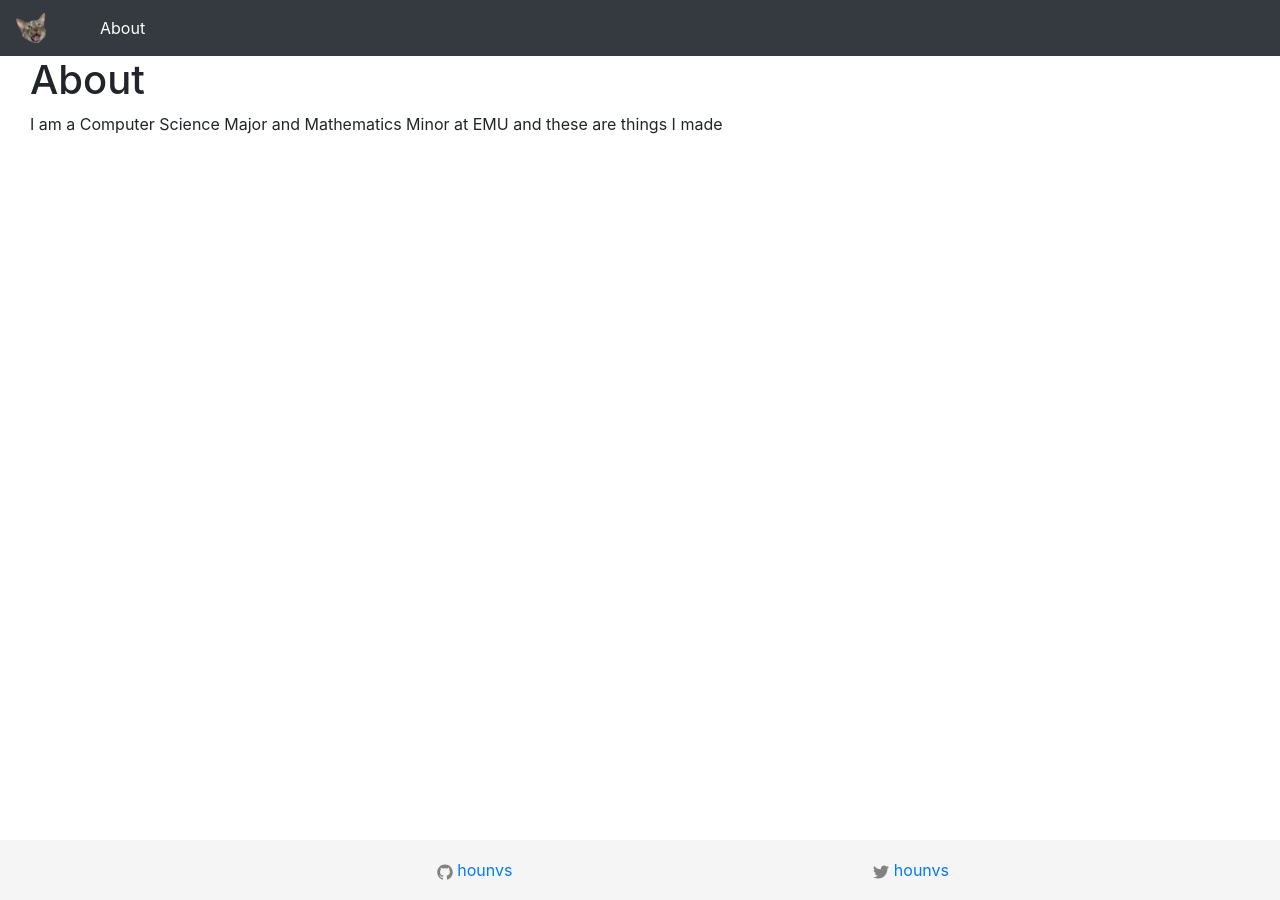
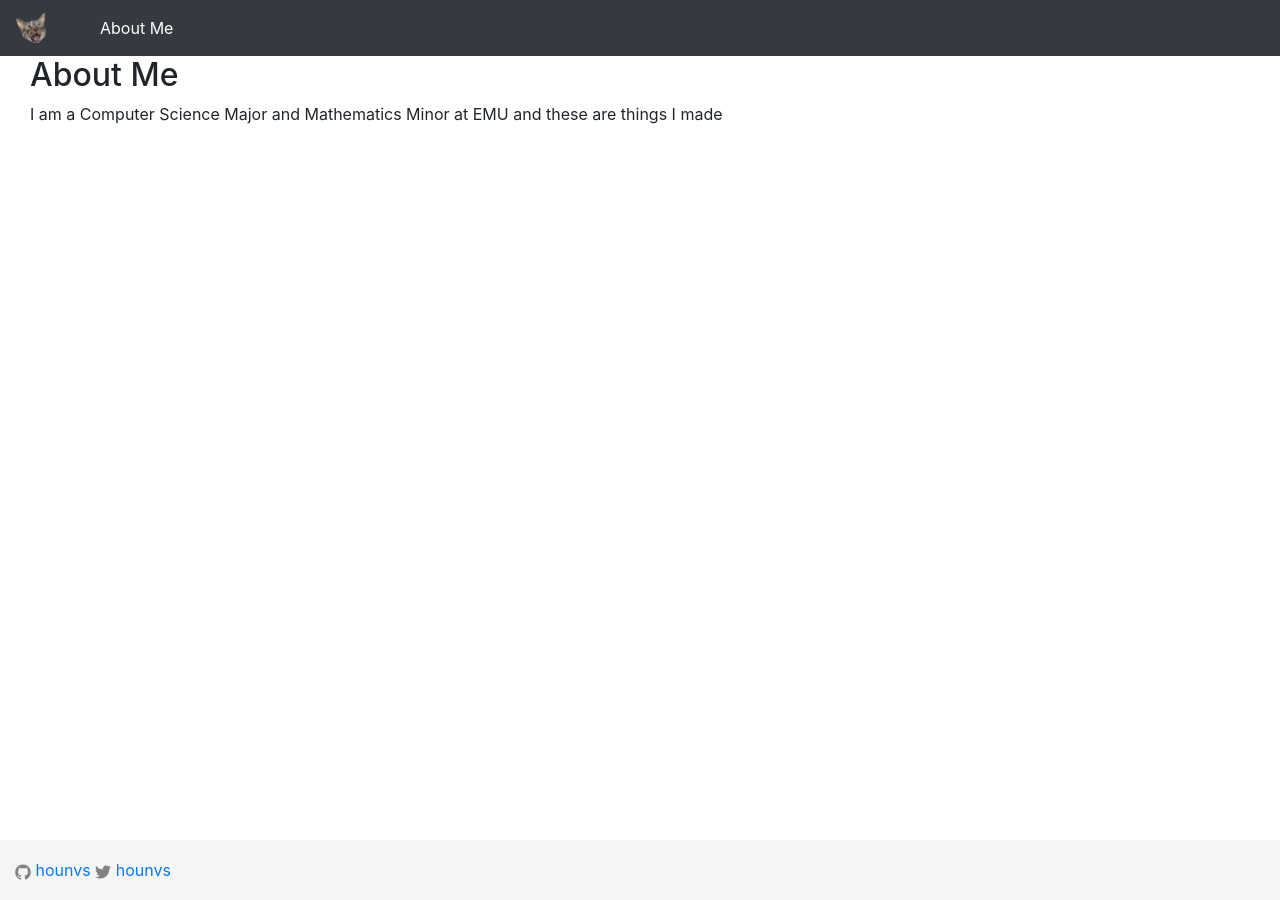
Before and after one commit to hounvs/hounvs.github.io, a Jekyll site: the page built from about.md, in a window 1280 px wide. Built offline with Jekyll 4.4.1, drawn with Linux system fonts in a browser that asks for light colours.

Commit message:
Fix navigation
The header, footer, and build settings had various issues.

```diff
--- a/_config.yml
+++ b/_config.yml
@@ -7,7 +7,6 @@
 
 # Site settings
 title: Vincent Hounshell
-email: vhounshell@gmail.com
 baseurl: "" # the subpath of your site, e.g. /blog
 url: "http://hounvs.github.io" # the base hostname & protocol for your site
 twitter_username: hounvs
@@ -16,3 +15,11 @@
 # Build settings
 markdown: kramdown
 exclude: ['.vs']
+
+defaults:
+  -
+    scope:
+      path: ""
+      type: "pages"
+    values:
+      layout: "default"
--- a/_includes/footer.html
+++ b/_includes/footer.html
@@ -1,12 +1,10 @@
         <footer class="footer">
-            <div class="row">
-                <div class="col">
-                </div>
-                <div class="col">
-                    {% include icon-github.html username=site.github_username %}
-                </div>
-                <div class="col">
-                    {% include icon-twitter.html username=site.twitter_username %}
+            <div class="container-fluid">
+                <div class="row">
+                    <div class="col">
+                        {% include icon-github.html username=site.github_username %}
+                        {% include icon-twitter.html username=site.twitter_username %}
+                    </div>
                 </div>
             </div>
         </footer>
--- a/_includes/nav.html
+++ b/_includes/nav.html
@@ -8,7 +8,7 @@
     <div class="collapse navbar-collapse" id="navbarNav">
         <ul class="navbar-nav mr-auto">
             <li class="nav-item">
-                <a class="nav-link {% if 'About' == page.title %} active {% endif %}" href="{{ site.baseurl }}/about">About</a>
+                <a class="nav-link {% if '/about/' == page.permalink %} active {% endif %}" href="{{ site.baseurl }}/about/">About Me</a>
             </li>
         </ul>
     </div>
--- a/_layouts/default.html
+++ b/_layouts/default.html
@@ -3,7 +3,7 @@
 {% include nav.html %}
 <div class="container-fluid">
     <div class="col-md-12">
-        <h1>{{ page.title }}</h1>
+        <h2>{{ page.title }}</h2>
         {{ content }}
     </div>
 </div>
--- a/about.md
+++ b/about.md
@@ -1,6 +1,6 @@
 ---
 layout: default
-title: About
+title: About Me
 permalink: /about/
 ---
 
```
Also changed, not shown: index.md (+1 -1 lines), favicon.ico (added).
